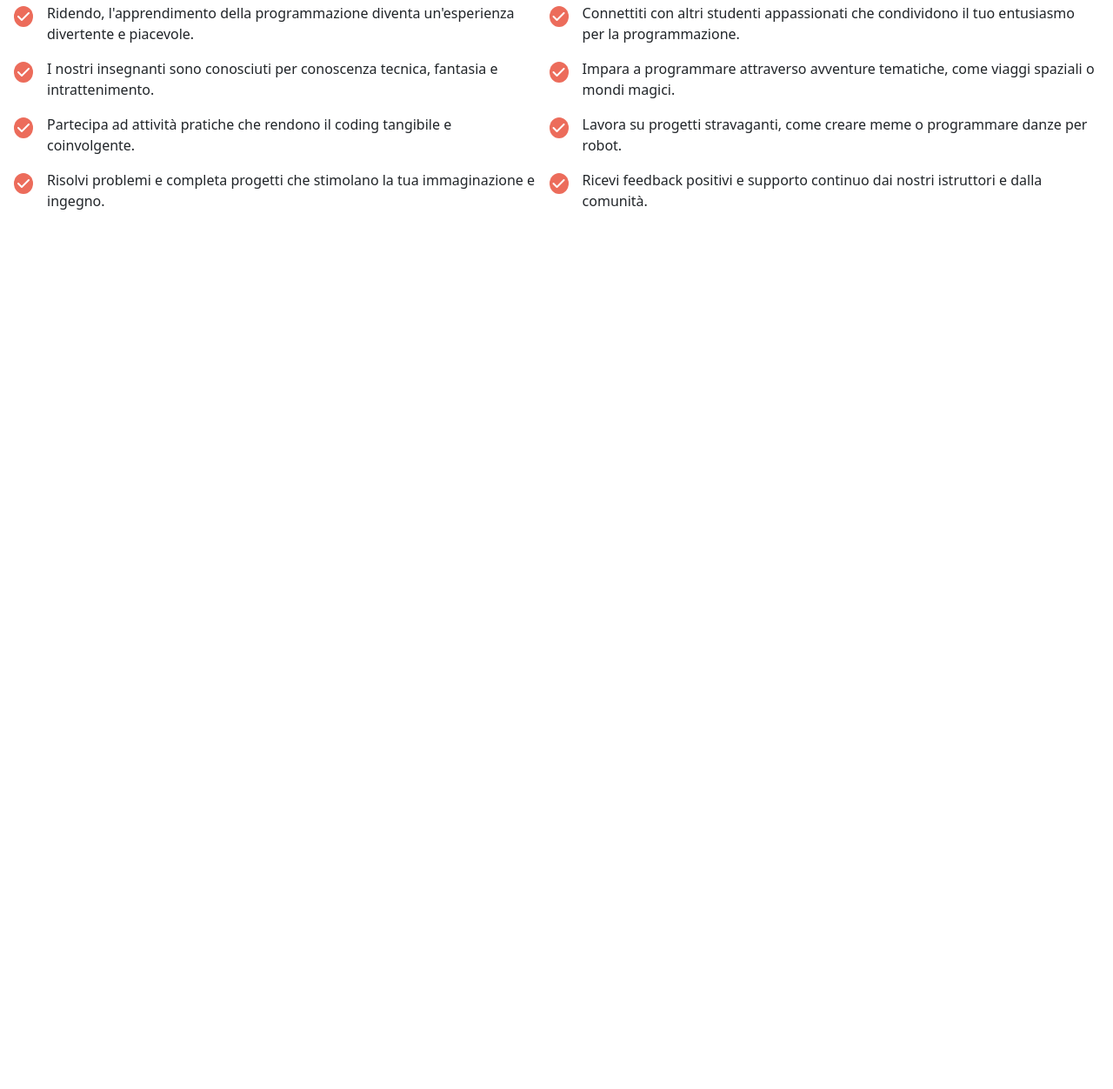
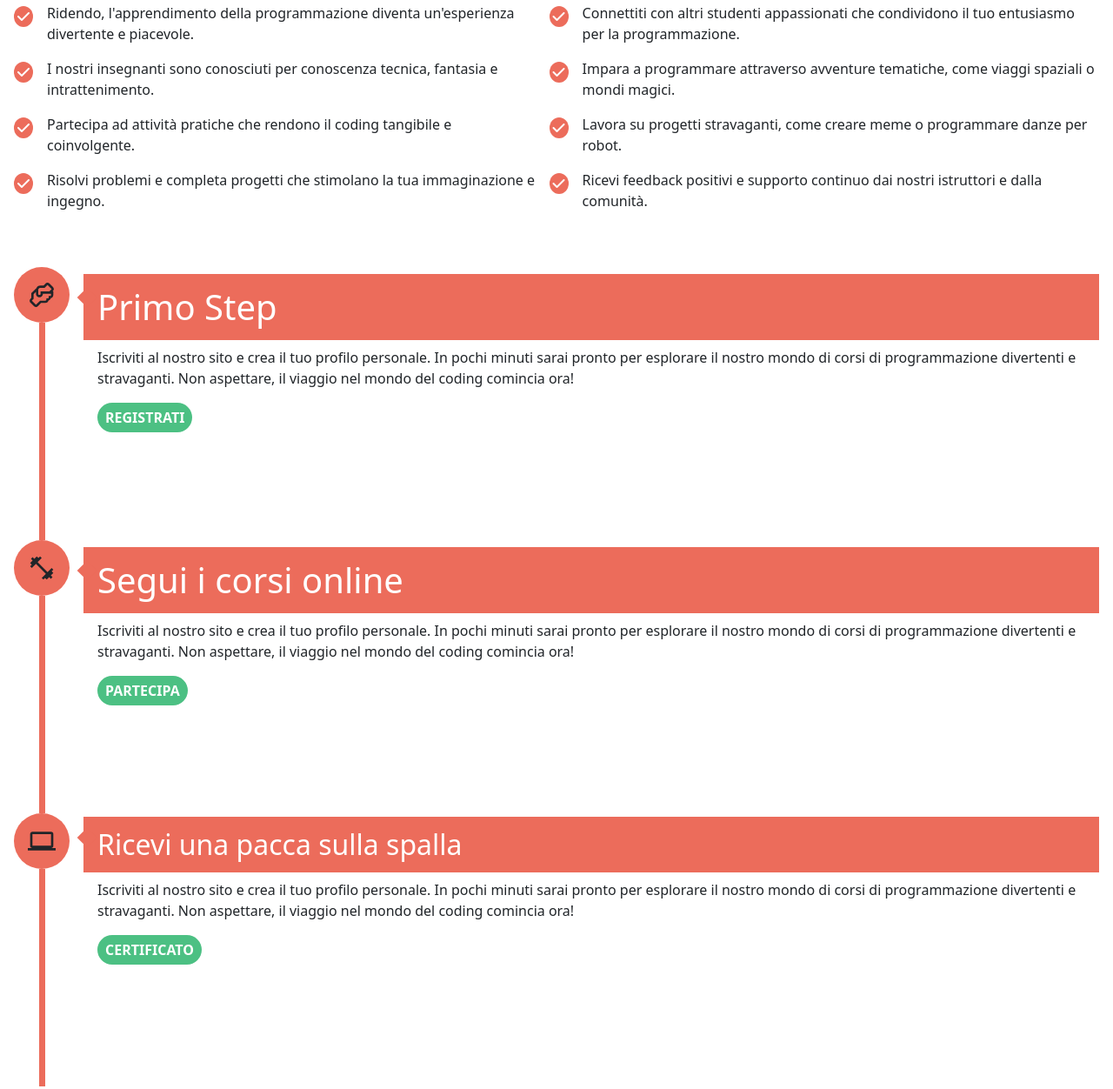
Before and after one commit to federico-casu/landing-page-service, a plain HTML site: page index.html in a window 1280 px wide. Shown: the part 4202-5454 px from the top of the page at 87% size. Before the commit the page ends 4509 px from the top, so only its background shows below. Drawn offline with nearby package versions, Linux system fonts and the light colour scheme.

Commit message:
feat: added steps section

```diff
--- a/index.html
+++ b/index.html
@@ -186,12 +186,6 @@
 
     <main>
         <!--
-            - sezione step
-                - 3 div (ogni div):
-                    - titolo
-                    - paragrafo
-                    - bottone
-                - linea centrale con icone
             - cta iscrizione con sconto
                 - titolo
                 - sottotitolo
@@ -721,6 +715,65 @@
                 </ul>
             </div>
         </section>
+
+        <!--
+            - sezione step
+                - 3 div (ogni div):
+                    - titolo
+                    - paragrafo
+                    - bottone
+                - linea centrale con icone
+        -->
+        <section id="steps" class="px-3 my-4 d-flex gap-3">
+            <div class="step-icons d-flex flex-column">
+                <div class="step-icon d-flex justify-content-center align-items-center position-relative">
+                    <svg><use href="#handshake"/></svg>
+                    <div class="step-icons-bar position-absolute">
+                        <div class="step-icon step-icon-2 d-flex justify-content-center align-items-center position-absolute top-100">
+                            <svg><use href="#fitness"/></svg>
+                            <div class="step-icons-bar position-absolute">
+                                <div class="step-icon step-icon-2 d-flex justify-content-center align-items-center position-absolute top-100">
+                                    <svg><use href="#laptop"/></svg>
+                                    <div class="step-icons-bar position-absolute"></div>
+                                </div>
+                            </div>
+                        </div>
+                    </div>
+                </div>
+            </div>
+            <div class="pt-2 w-100">
+                <div class="step">
+                    <div class="step-header position-relative">
+                        <span class="fs-1 px-3">Primo Step</span>
+                        <div id="corner"></div>
+                    </div>
+                    <div class="step-body mt-2 px-3">
+                        <p class="mb-0 pb-0">Iscriviti al nostro sito e crea il tuo profilo personale. In pochi minuti sarai pronto per esplorare il nostro mondo di corsi di programmazione divertenti e stravaganti. Non aspettare, il viaggio nel mondo del coding comincia ora!</p>
+                        <a href="#" class="btn green-btn inter-600 px-2 py-1">REGISTRATI</a>
+                    </div>
+                </div>
+                <div class="step pt-1">
+                    <div class="step-header position-relative">
+                        <span class="fs-1 px-3">Segui i corsi online</span>
+                        <div id="corner"></div>
+                    </div>
+                    <div class="step-body mt-2 px-3">
+                        <p class="mb-0 pb-0">Iscriviti al nostro sito e crea il tuo profilo personale. In pochi minuti sarai pronto per esplorare il nostro mondo di corsi di programmazione divertenti e stravaganti. Non aspettare, il viaggio nel mondo del coding comincia ora!</p>
+                        <a href="#" class="btn green-btn inter-600 px-2 py-1">PARTECIPA</a>
+                    </div>
+                </div>
+                <div class="step pt-1">
+                    <div class="step-header position-relative">
+                        <span class="fs-2 px-3">Ricevi una pacca sulla spalla</span>
+                        <div id="corner"></div>
+                    </div>
+                    <div class="step-body mt-2 px-3">
+                        <p class="mb-0 pb-0">Iscriviti al nostro sito e crea il tuo profilo personale. In pochi minuti sarai pronto per esplorare il nostro mondo di corsi di programmazione divertenti e stravaganti. Non aspettare, il viaggio nel mondo del coding comincia ora!</p>
+                        <a href="#" class="btn green-btn inter-600 px-2 py-1">CERTIFICATO</a>
+                    </div>
+                </div>
+            </div>
+        </section>
     </main>
 
     <footer>
--- a/style.css
+++ b/style.css
@@ -242,6 +242,70 @@ div.review img {
     box-shadow: 6px 12px 25px -5px rgba(0,0,0,0.3);
 }
 
+/* #box {
+    height: 200px;
+    background-color: green;
+    transform: scaleX(-1);
+}
+
+#box-1 {
+    height: 30px;
+    aspect-ratio: 1;
+    background-color: green;
+    top: 30%;
+    transform: translateY(-50%);
+    transform: rotate(45deg);
+    left: -0.5rem;
+} */
+
+.step {
+    min-height: 310px;
+}
+
+.step-icon {
+    background-color: #EC6C5B;
+    width: 4rem;
+    aspect-ratio: 1;
+    border-radius: 50%;
+
+}
+
+.step-icon-2 {
+    left: 50%;
+    transform: translateX(-50%)
+}
+
+.step-icon svg {
+    width: 2rem;
+    aspect-ratio: 1;
+}
+
+.step-icons-bar {
+    height: 250px;
+    width: 7px;
+    background-color: #ec6c5b;
+    top: 100%;
+    /* border: 1px solid #EC6C5B; */
+    /* transform: rotate(90deg); */
+}
+
+.step-header {
+    color: white;
+    background-color: #EC6C5B;
+    font-weight: 200;
+    padding-block: 0.5rem;
+}
+
+#corner {
+    width: 1rem;
+    aspect-ratio: 1;
+    background-color: #EC6C5B;
+    position: absolute;
+    top: 25%;
+    left: -0.25rem;
+    transform: rotate(45deg);
+    /* border: 1px solid black; */
+}
 
 
 /* ANCHOR mediaqueries */
```
